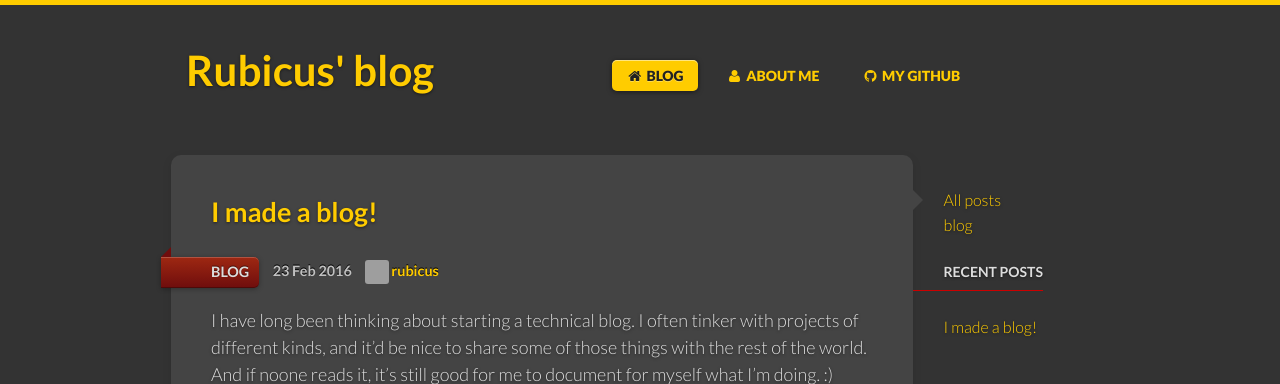
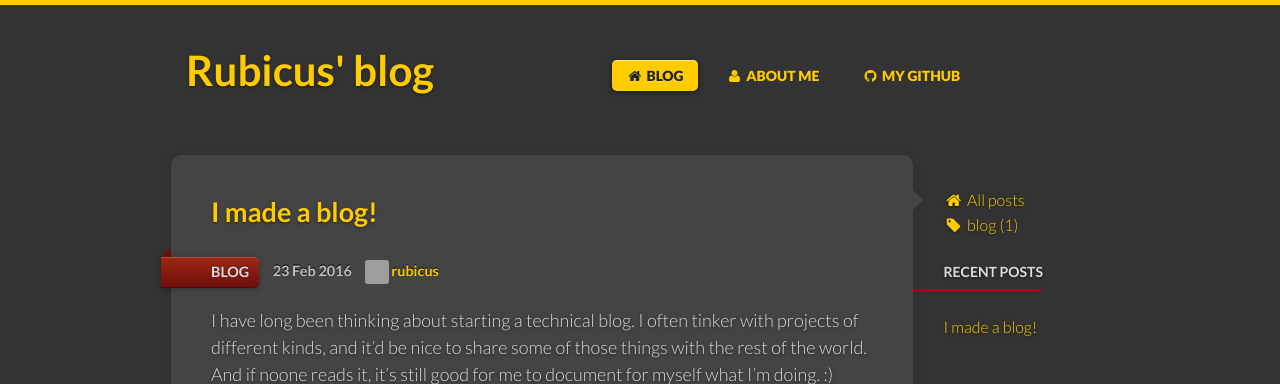
Before and after one commit to rubicus/rubicus.github.io, a Jekyll site: the page built from index.html, in a window 1280 px wide. Shown: the top 384 px of the page. Built offline with Jekyll 4.4.1, drawn with Linux system fonts in a browser that asks for light colours; nearby versions of some CDN libraries; comment, search, counter and statistics services are not loaded; grey boxes are pictures that could not be loaded.

Commit message:
Fix nice icons and numbers for tags

```diff
--- a/_includes/news_contents.html
+++ b/_includes/news_contents.html
@@ -2,11 +2,11 @@
   <aside>
     <ul>
       <li class="{% if page.title == 'Blog home' %}current{% endif %}">
-        <a href="/">All posts</a>
+        <a href="/"><i class="fa fa-home fa-fw"></i>&nbsp;All posts</a>
       </li>
       {% for tag in site.tags %}
       <li class="{% if page.tag == tag[0] %}current{% endif %}">
-          <a href="/tag/{{ tag[0] }}">{{ tag[0] }}</a>
+          <a href="/tag/{{ tag[0] }}"><i class="fa fa-tag fa-fw"></i>&nbsp;{{ tag[0] }}&nbsp;({{ tag | last | size }})</a>
       </li>
       {% endfor %}
     </ul>
```
